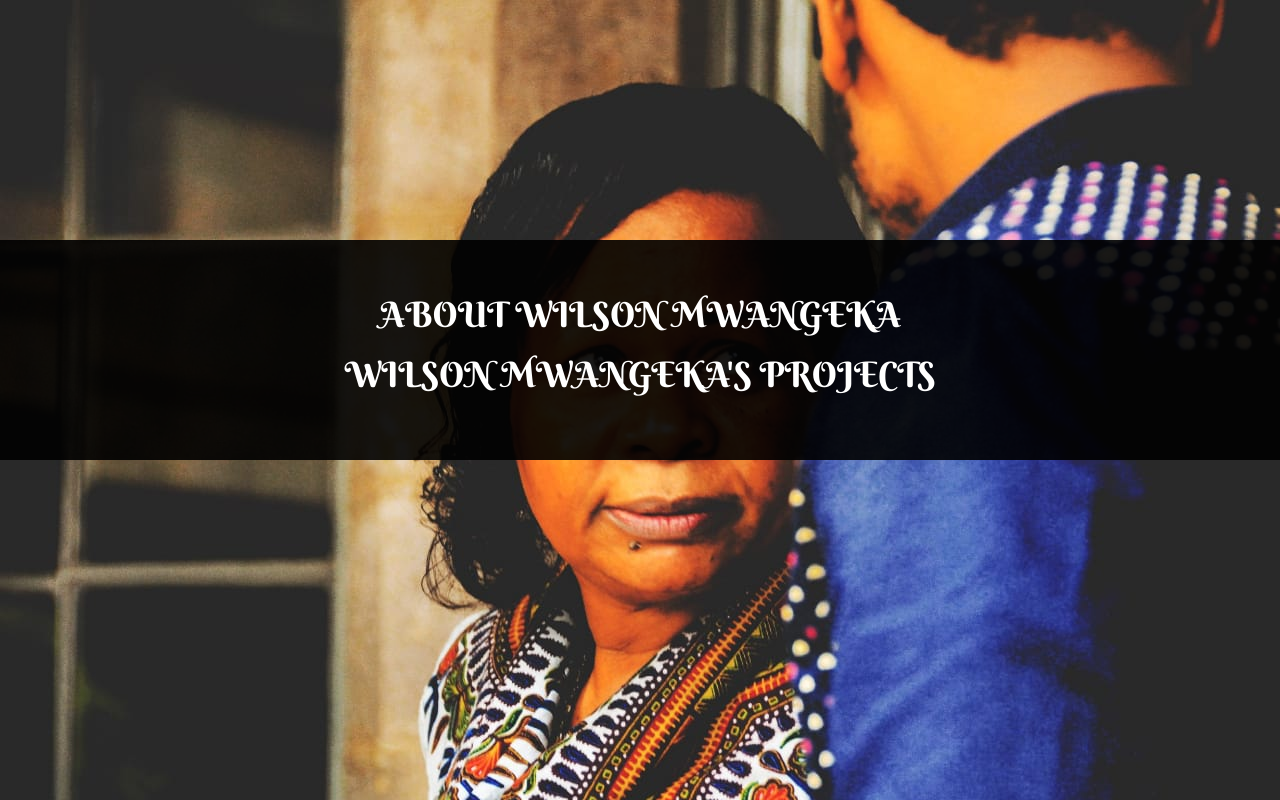
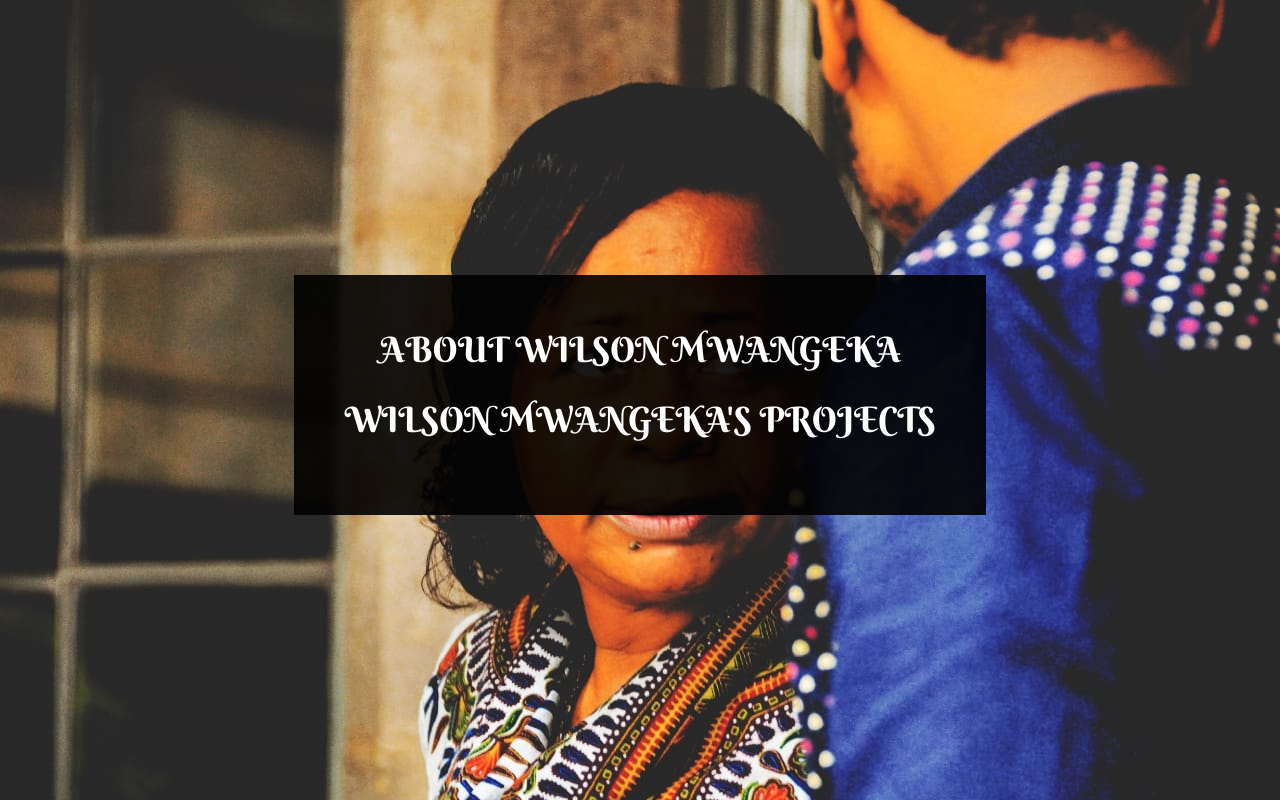
Before and after one commit to Williz4/Williz4.github.io, a plain HTML site: page index.html in a window 1280 px wide. Drawn offline with nearby package versions, Linux system fonts and the light colour scheme.

Commit message:
Fixes the home navbar menu

```diff
--- a/css/styles.css
+++ b/css/styles.css
@@ -9,6 +9,9 @@ body {
 	background-image: url(../images/2.jpeg);
 	background-size: cover;
 	background-repeat: no-repeat;
+	display: flex;
+	flex-direction: column;
+	justify-content: center;
 }
 
 ul {
@@ -21,11 +24,10 @@ ul {
 	margin-left: auto;
 	margin-right: auto;
 	position: relative;
-	top: 30%;
 }
 
 ul li {
-	margin-bottom: 10px;
+	margin-bottom: 20px;
 }
 
 ul li a {
```
